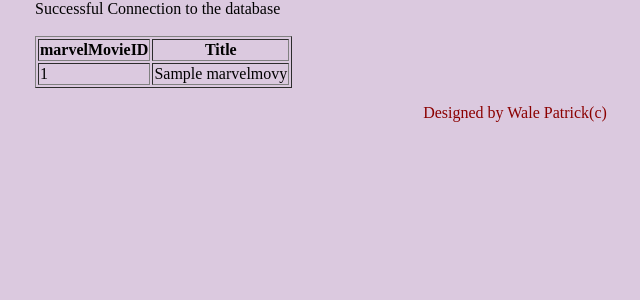
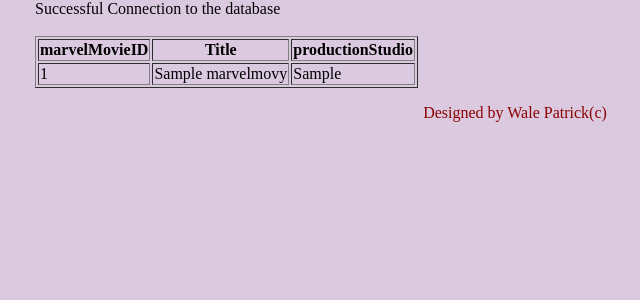
Before and after one commit to waleOkare/AzureTest, a PHP site: page /DisplayMoviesMarvelStudio.php in a window 1280 px wide. Shown: the part 84-384 px from the top of the page, without its empty margins (125-765 px from the left). Run offline with PHP 8.4, Linux system fonts and the light colour scheme; tables that the repository leaves empty or names only in its code hold one stand-in row (values such as "Sample post"); data that the repository does not hold is empty.

Commit message:
from home3

```diff
--- a/week5a/DisplayMoviesMarvelStudio.php
+++ b/week5a/DisplayMoviesMarvelStudio.php
@@ -32,7 +32,7 @@ include ("connection.php");
 echo "<br>";
 
 
-$Movies_SQL = "SELECT marvelMovieID, title
+$Movies_SQL = "SELECT marvelMovieID, title, productionStudio
                FROM marvelmovies
 
 ";
@@ -47,6 +47,7 @@ echo "<tr>";
 
 echo "<th> marvelMovieID </th>";
 echo "<th> Title </th>";
+echo "<th> productionStudio </th>";
 
 echo "</tr>";
 
@@ -55,12 +56,13 @@ while($row = mysqli_fetch_array($Movies_SQL_Query, MYSQLI_ASSOC)) {
 
     $marvelMovieID = $row['marvelMovieID'];
     $title = $row['title'];
+    $productionStudio = $row['productionStudio'];
 
     echo "<tr>";
 
     echo "<td> $marvelMovieID  </td>";
     echo "<td> $title </td>";
-
+    echo "<td> $productionStudio </td>";
 
     echo "</tr>";
 
```
